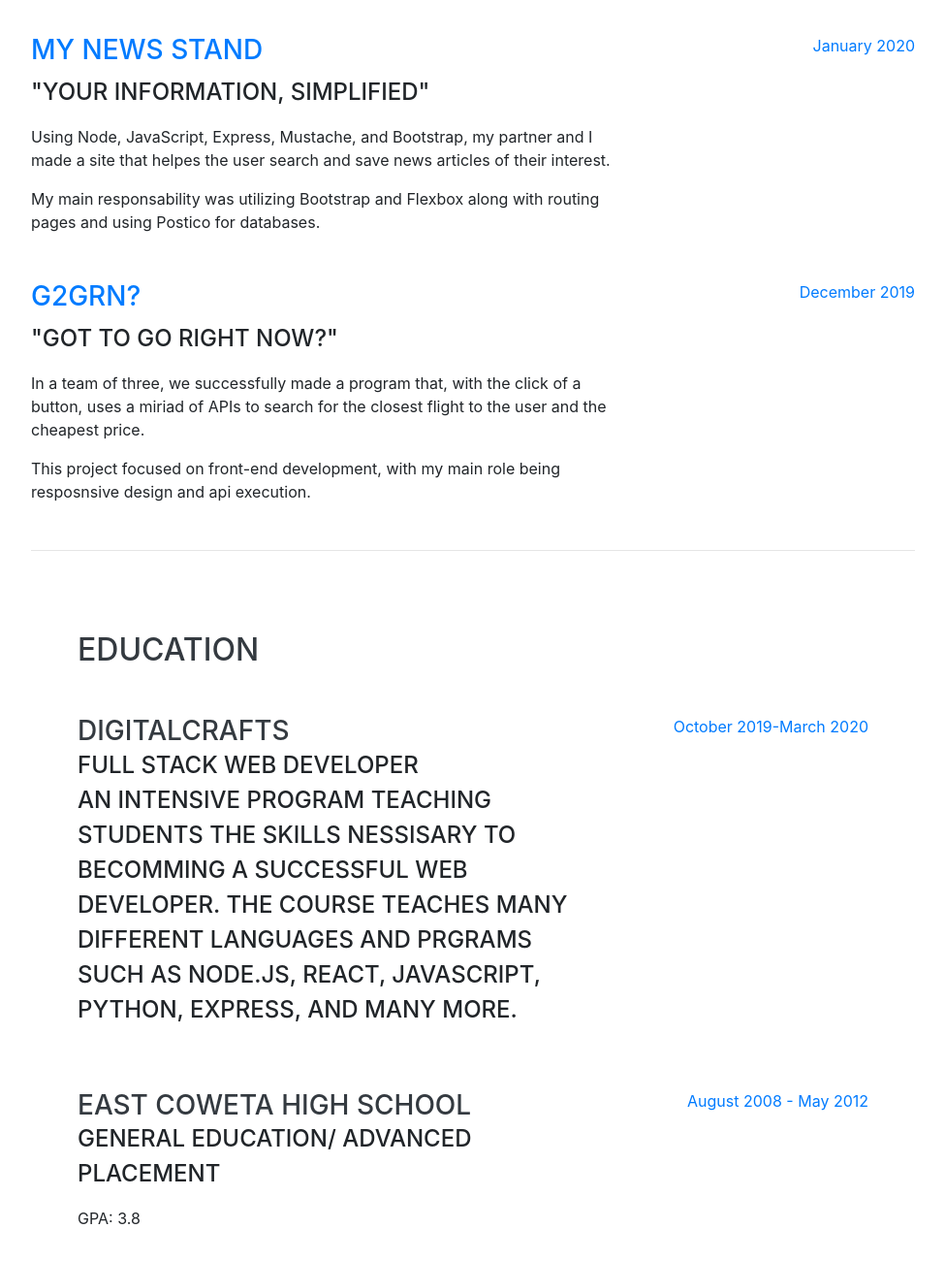
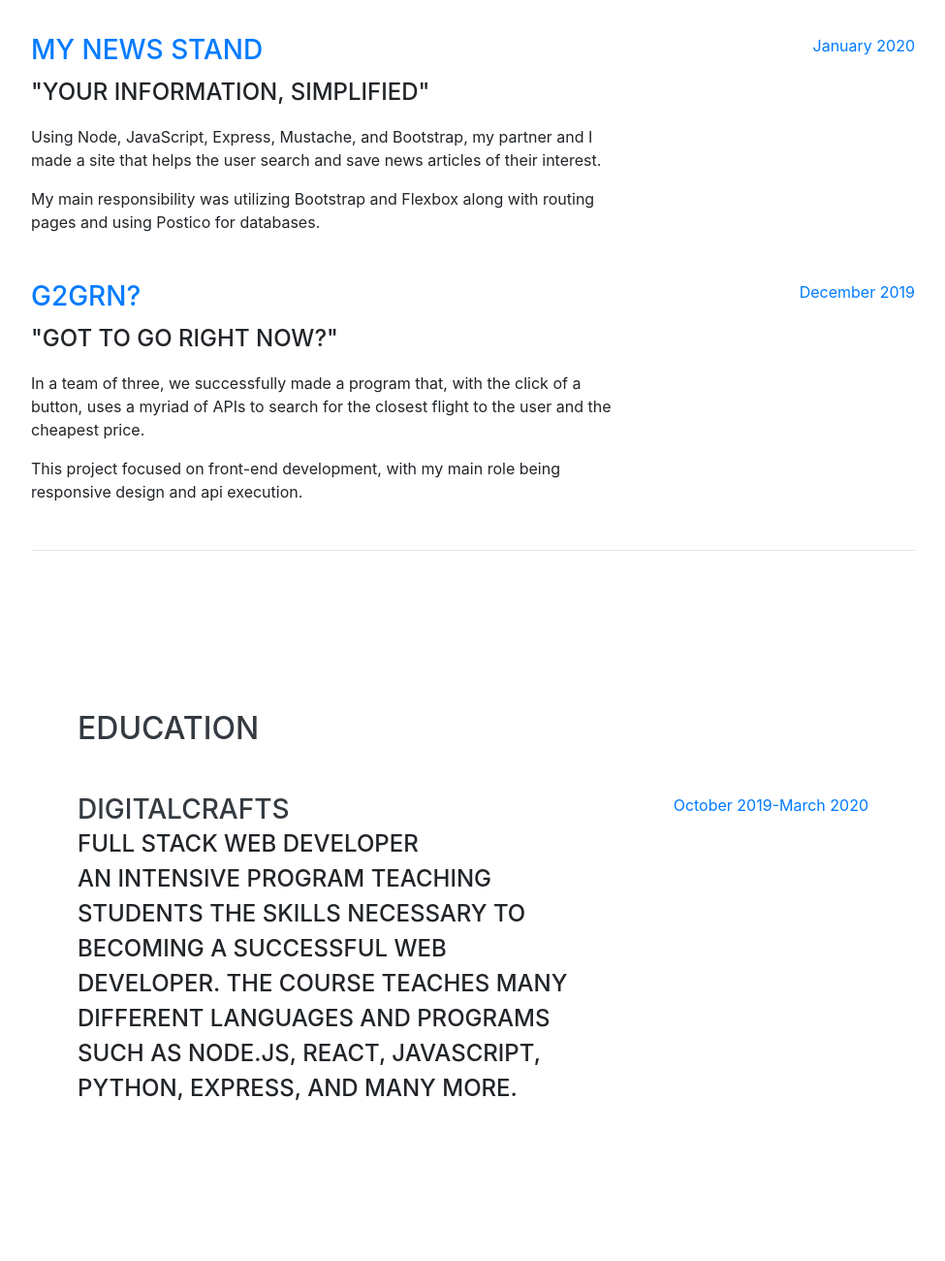
Before and after one commit to vskemp/bootstrap-portfolio, a website with bundled scripts: page index.html in a window 1280 px wide. Shown: the part 900-2200 px from the top of the page at 97% size, without its empty margins (288-1263 px from the left). Built offline with nearby package versions, Linux system fonts and the light colour scheme; a web font is replaced by a local one.

Commit message:
spell check

```diff
--- a/gulpfile.js
+++ b/gulpfile.js
@@ -13,7 +13,7 @@ const rename = require("gulp-rename");
 const sass = require("gulp-sass");
 const uglify = require("gulp-uglify");
 const http = require('http');
-const express = require('express');
+// const express = require('express');
 // const app = express();
 // const server = http.createServer(app);
 // const PORT = process.env.PORT || 3080
--- a/index.html
+++ b/index.html
@@ -89,8 +89,8 @@
           <div class="resume-content">
             <h3><a href="https://www.mynewsstand.net" target="_blank" class="mb-0">My News Stand</a></h3>
             <div class="subheading mb-3">"Your Information, Simplified"</div>
-            <p>Using Node, JavaScript, Express, Mustache, and Bootstrap, my partner and I made a site that helpes the user search and save news articles of their interest.</p>
-            My main responsability was utilizing Bootstrap and Flexbox along with routing pages and using Postico for databases.
+            <p>Using Node, JavaScript, Express, Mustache, and Bootstrap, my partner and I made a site that helps the user search and save news articles of their interest.</p>
+            My main responsibility was utilizing Bootstrap and Flexbox along with routing pages and using Postico for databases.
           </div>
           <div class="resume-date text-md-right">
             <span class="text-primary">January 2020</span>
@@ -100,8 +100,8 @@
           <div class="resume-content">
             <h3><a href="https://github.com/vskemp/DC-front-end-project" target="_blank" class="mb-0">G2GRN?</a></h3>
             <div class="subheading mb-3">"Got To Go Right Now?"</div>
-            <p>In a team of three, we successfully made a program that, with the click of a button, uses a miriad of APIs to search for the closest flight to the user and the cheapest price.</p>
-              This project focused on front-end development, with my main role being resposnsive design and api execution.
+            <p>In a team of three, we successfully made a program that, with the click of a button, uses a myriad of APIs to search for the closest flight to the user and the cheapest price.</p>
+              This project focused on front-end development, with my main role being responsive design and api execution.
           </div>
           <div class="resume-date text-md-right">
             <span class="text-primary">December 2019</span>
@@ -117,25 +117,13 @@
         <div class="resume-item d-flex flex-column flex-md-row justify-content-between mb-5">
           <div class="resume-content">
             <h3 class="mb-0">DigitalCrafts</h3>
-            <div class="subheading mb-3">Full Stack Web Developer<br>An intensive program teaching students the skills nessisary to becomming a successful web developer. The course teaches many different languages and prgrams such as Node.js, React, JavaScript, Python, Express, and many more.</div>
+            <div class="subheading mb-3">Full Stack Web Developer<br>An intensive program teaching students the skills necessary to becoming a successful web developer. The course teaches many different languages and programs such as Node.js, React, JavaScript, Python, Express, and many more.</div>
 
           </div>
           <div class="resume-date text-md-right">
             <span class="text-primary">October 2019-March 2020</span>
           </div>
         </div>
-
-        <div class="resume-item d-flex flex-column flex-md-row justify-content-between">
-          <div class="resume-content">
-            <h3 class="mb-0">East Coweta High School</h3>
-            <div class="subheading mb-3">General Education/ Advanced Placement</div>
-            <p>GPA: 3.8</p>
-          </div>
-          <div class="resume-date text-md-right">
-            <span class="text-primary">August 2008 - May 2012</span>
-          </div>
-        </div>
-
       </div>
     </section>
 
@@ -201,7 +189,7 @@
       <div class="w-100">
         <h2 class="mb-5">Interests</h2>
         <p>Outside of web development, I love to bake and experiment with different recipes to create my own version of classic baked goods. If anything, that means bring in a bunch of excess food for everyone to wherever I'm going!</p>
-        <p class="mb-0">I also enjoy playing video games and spending time with my husband. In our spare time we take care of a miriad of cats and guinea pigs. </p>
+        <p class="mb-0">I also enjoy playing video games and spending time with my husband. In our spare time we take care of a myriad of cats and guinea pigs. </p>
       </div>
     </section>
 
--- a/package.json
+++ b/package.json
@@ -14,7 +14,6 @@
         "bootstrap": "^4.3.1",
         "browser-sync": "^2.26.7",
         "del": "^5.1.0",
-        "express": "^4.17.1",
         "gulp": "^4.0.2",
         "gulp-autoprefixer": "^7.0.0",
         "gulp-clean-css": "^4.2.0",
@@ -23,7 +22,6 @@
         "gulp-rename": "^1.4.0",
         "gulp-sass": "^4.0.2",
         "gulp-uglify": "^3.0.2",
-        "http": "0.0.0",
         "jquery": "^3.4.1",
         "jquery.easing": "^1.4.1",
         "merge-stream": "^2.0.0",
```
